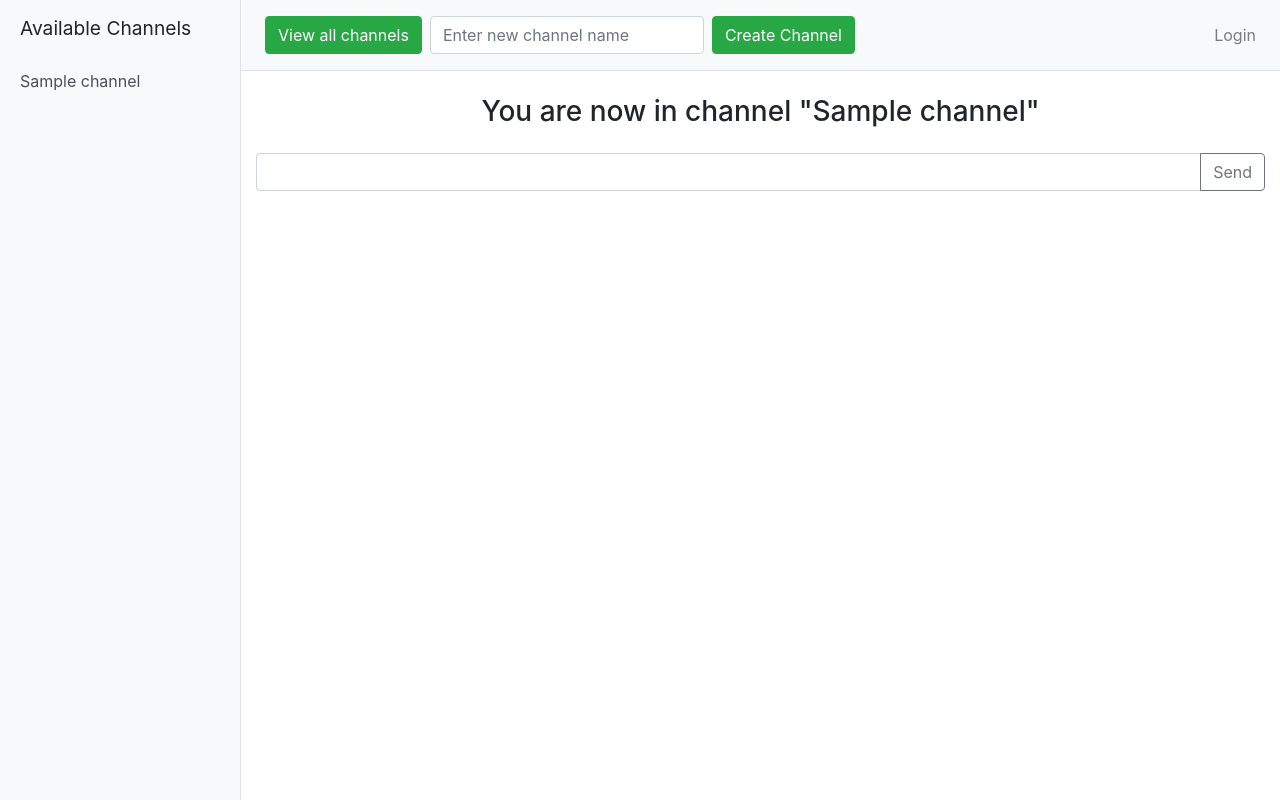
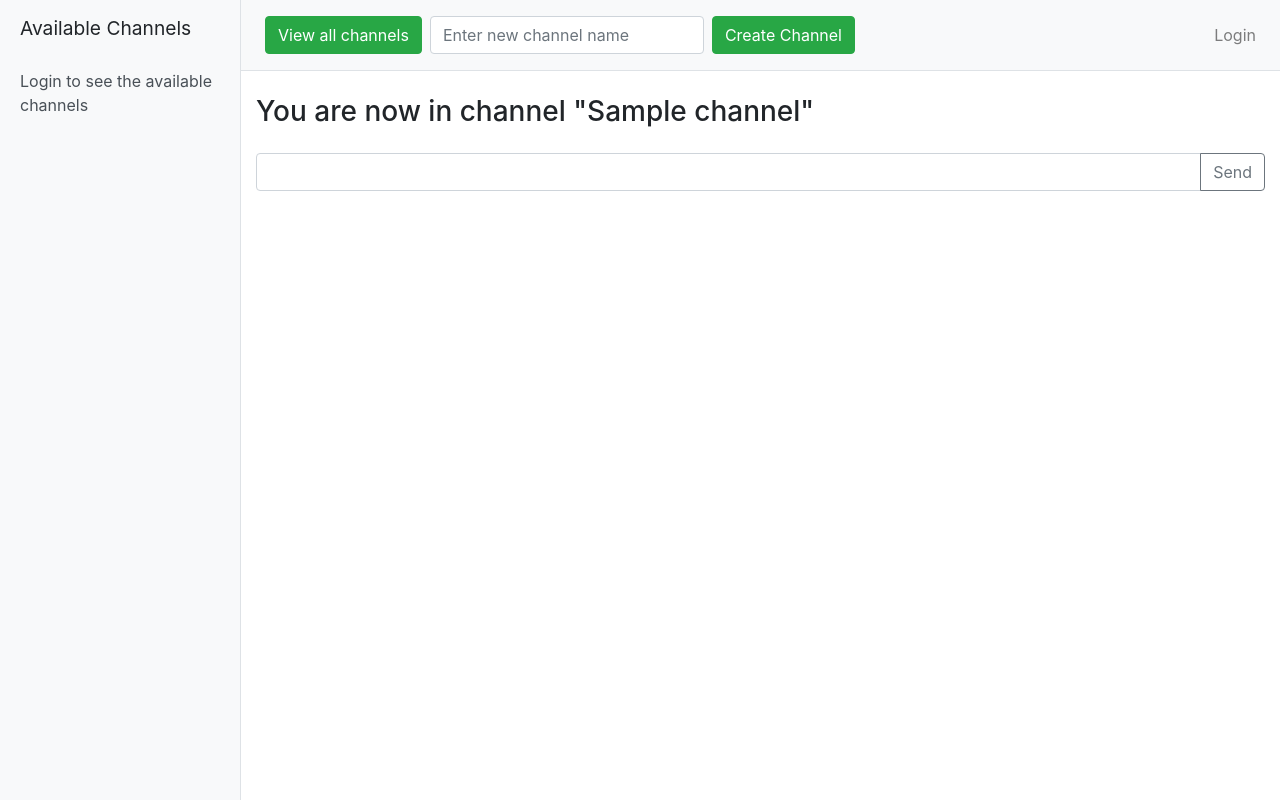
Before and after one commit to lincredibleJC/-CS50W-2020-Project-2, a Flask app: template templates/channel.html in a window 1280 px wide. Run offline with Flask 2, Linux system fonts and the light colour scheme; the template is opened without the code that fills it: most values are stand-ins (such as "Sample title", 1, 10 or a date in 2020); some libraries are stand-ins or nearby versions.

Commit message:
refactor away sidebar block

```diff
--- a/templates/channel.html
+++ b/templates/channel.html
@@ -7,22 +7,6 @@
 
 {% block title %}
   {{ channel_data.name }}
-{% endblock %}
-
-{% block sidebar %}
-	<!-- Sidebar -->
-  <div class="bg-light border-right" id="sidebar-wrapper">
-    <div class="sidebar-heading">Available Channels</div>
-    <div class="list-group list-group-flush">
-      {% if channels %}
-        {% for channel in channels %}
-          <a href="/channel/{{ channel }}" class="list-group-item list-group-item-action bg-light">{{ channel }}</a>
-        {% endfor %}
-      {% else %}
-        <a href="#" class="list-group-item list-group-item-action bg-light">There are currently no channels available</a>
-      {% endif %}
-    </div>
-  </div>
 {% endblock %}
 
 {% block navbar %}
--- a/templates/layout.html
+++ b/templates/layout.html
@@ -12,15 +12,23 @@
   <body>
     <div class="d-flex" id="wrapper">
 
-      {% block sidebar %}{% endblock %}
       <!-- Sidebar -->
-<!--       <div class="bg-light border-right" id="sidebar-wrapper">
-        <div class="sidebar-heading">Flack Project 2</div>
-        <div class="list-group list-group-flush">
-          <a href="#" class="list-group-item list-group-item-action bg-light">Channel List</a>
-          <a href="/login" class="list-group-item list-group-item-action bg-light">Channels</a>
-        </div>
-      </div> -->
+      <div class="bg-light border-right" id="sidebar-wrapper">
+          <div class="sidebar-heading">Available Channels</div>
+          <div class="list-group list-group-flush">
+            {% if session.get("username") %}
+              {% if channels %}
+                {% for channel in channels %}
+                  <a href="/channel/{{ channel }}" class="list-group-item list-group-item-action bg-light">{{ channel }}</a>
+                {% endfor %}
+              {% else %}
+                <a href="#" class="list-group-item list-group-item-action bg-light">There are currently no channels available</a>
+              {% endif %}
+            {% else %}
+              <a href="#" class="list-group-item list-group-item-action bg-light">Login to see the available channels</a>
+            {% endif %}
+          </div>
+      </div>
       <!-- /#sidebar-wrapper -->
 
       <!-- Page Content -->
@@ -49,7 +57,7 @@
         </nav>
 
         <!-- Main content -->
-        <div class="container mt-4 text-center">
+        <div class="container mt-4">
           {% block content %}{% endblock %}
           <div>
             {% with messages = get_flashed_messages() %}
```
Also changed, not shown: templates/index.html (+7 -22 lines), templates/login.html (+0 -8 lines).
